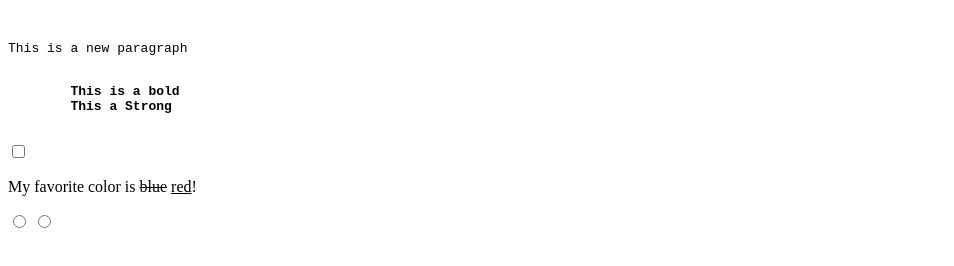
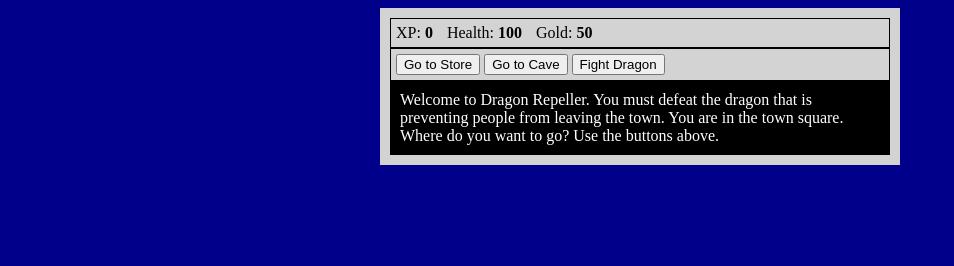
Before and after one commit to ajijulkazi/Full-Stack-web-Practice, a plain HTML site: page index.html in a window 1280 px wide. Shown: the whole page, without its empty margins (0-954 px from the left). Drawn offline with Linux system fonts and the light colour scheme.

Commit message:
RPG game

```diff
--- a/index.html
+++ b/index.html
@@ -4,20 +4,30 @@
     <meta charset="UTF-8">
     <meta http-equiv="X-UA-Compatible" content="IE=edge">
     <meta name="viewport" content="width=device-width, initial-scale=1.0">
-    <title>My Page</title>
+    <title>RPG - Dragon Repeller</title>
+    <link rel="stylesheet" href="style.css">
 
 </head>
 <body>
-    <pre>
-        <p>This is a new paragraph</p>
-        <b>This is a bold</b>
-        <Strong>This a Strong</Strong>
-    </pre>
-    <input type="checkbox" value="">
-    <p>My favorite color is <del>blue</del> <ins>red</ins>!</p>
-    <form>
-        <input type="radio" value="tomi">
-        <input type="radio" value="tomi">
-    </form>
+    <div id="game">
+        <div id="stats">
+            <span class="stat">XP: <strong><span class="xpText">0</span></strong></span>
+            <span class="stat">Health: <strong><span class="healthText">100</span></strong></span>
+            <span class="stat">Gold: <strong><span class="goldText">50</span></strong></span>
+        </div>
+        <div id="controls">
+            <button class="button1">Go to Store</button>
+            <button class="button2">Go to Cave</button>
+            <button class="button3">Fight Dragon</button>
+        </div>
+        <div id="monsterStats">
+            <span class="stat">Monster Name: <strong><span class="monsterName"></span></strong></span>
+            <span class="stat">Health: <strong><span class="monsterHealth"></span></strong></span>
+        </div>
+        <div id="text">Welcome to Dragon Repeller. You must defeat the dragon that is preventing people
+            from leaving the town. You are in the town  square. Where do you want to go? Use the buttons above.
+        </div>
+    </div>
+    <script src="index.js"></script>
 </body>
 </html>
--- a/style.css
+++ b/style.css
@@ -1,12 +1,42 @@
 body{
-    background-color: bisque;
-    color: #331ea9;
+    background-color: darkblue;
 }
-.para1{
+
+#text {
     background-color: black;
-    color: aliceblue;
+    color: white;
+    padding: 10px;
 }
-#para2{
-    background-color: blueviolet;
-    color: red;
+
+#game {
+    max-width: 500px;
+    max-height: 400px;
+    background-color: lightgray;
+    color: white;
+    margin: 0 auto;
+    padding: 10px;
 }
+
+
+#controls {
+    border: 1px black solid;
+    padding: 5px;
+}
+
+#stats {
+    border: 1px black solid;
+    color: black;
+    padding: 5px;
+}
+#monsterStats {
+    display: none;
+    border: 1px black solid;
+    color: white;
+    padding: 5px;
+    background-color: red;
+
+}
+
+.stat {
+    padding-right: 10px;
+}
```
Also changed, not shown: index.js (added).
